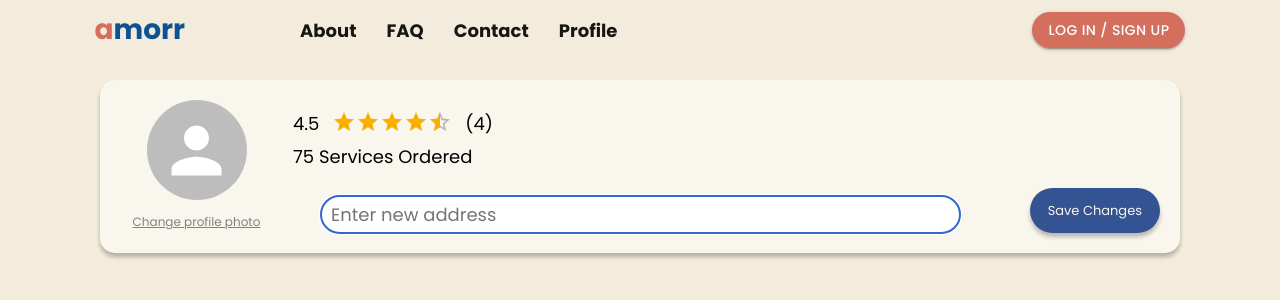
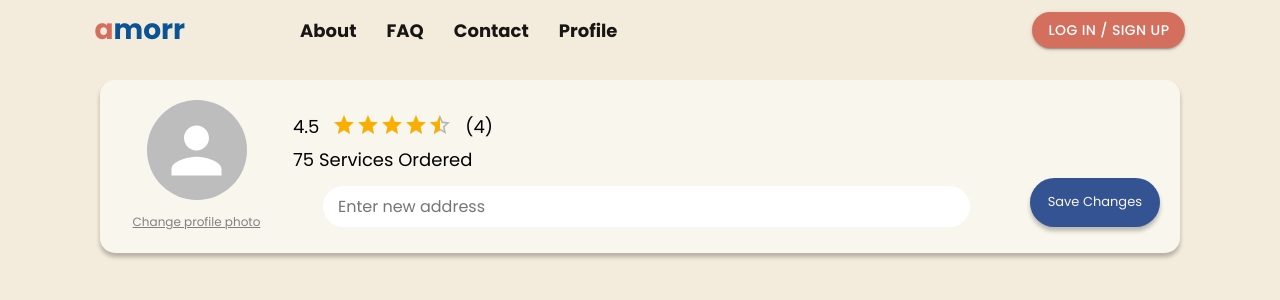
Before and after one commit to serhatgktp/amorr, a React (Create React App) app in the folder frontend/: page /profile in a window 1280 px wide. Shown: the top 300 px of the page. Built offline with nearby package versions, Linux system fonts and the light colour scheme; no server answers; some icons are missing.

Commit message:
154 added sp profile page to app.js and modified css

```diff
--- a/frontend/src/App.js
+++ b/frontend/src/App.js
@@ -70,6 +70,7 @@ function App(){
         <Route path='/initial-signup' element={<InitialSignUp/>} />
         <Route path='/login' element={<Login/>} />
         <Route path='/profile' element={<CustomerProfile/>}/>
+        <Route path='/sp-profile' element={<ServiceProviderProfile/>}/>
 
       </Routes>
     </Router>
--- a/frontend/src/components/service_provider_profile/service_provider_info/service_provider_info_styles.css
+++ b/frontend/src/components/service_provider_profile/service_provider_info/service_provider_info_styles.css
@@ -16,7 +16,7 @@
     font-size: 28px;
 }
 
-#rating{
+#service_provider_info #rating{
     display:flex;
     justify-content: space-between;
     width: 200px;
@@ -24,18 +24,18 @@
     margin-top: 10px;
 }
 
-.rating_num{
+#service_provider_info .rating_num{
     font-size: 18px;
 }
 
-#change_photo_label{
+#service_provider_info #change_photo_label{
     color: #808080;
     font-size: 12px;
     text-decoration: underline;
     cursor: pointer;
 }
 
-#change_photo{
+#service_provider_info #change_photo{
     display:none;
 }
 
@@ -62,13 +62,13 @@
     margin-top: 7px;
 }
 
-#editable_line{
+#service_provider_info #editable_line{
     display: flex;
     justify-content: space-between;
     width: 100%;
 }
 
-#user_address{
+#service_provider_info #user_address{
     font-size: 18px;
     margin-top: 8px;
     width: 80%;
@@ -77,7 +77,7 @@
     margin-left: 0px;
 }
 
-#new_address{
+#service_provider_info #new_address{
     border-radius: 30px;
     border: none;
     padding: 5px;
@@ -89,23 +89,23 @@
     outline: 5px auto Highlight;
 }
 
-#edit_button{
+#service_provider_info #edit_button{
     background: none;
     border: none;
     color: gray;
 }
 
-#edit_button:hover{
+#service_provider_info #edit_button:hover{
     cursor: pointer;
     transform: scale(1.2);
     color: black;
 }
 
-#editable_input{
+#service_provider_info #editable_input{
     width: 80%;
 }
 
-#save_changes{
+#service_provider_info #save_changes{
     cursor: pointer;
     background-color: #345392;
     border: none;
@@ -117,7 +117,7 @@
     box-shadow: 0px 4px 4px rgba(0, 0, 0, 0.25);
 }
 
-#save_changes:hover{
+#service_provider_info #save_changes:hover{
     transform: scale(1.03);
 }
 
```
